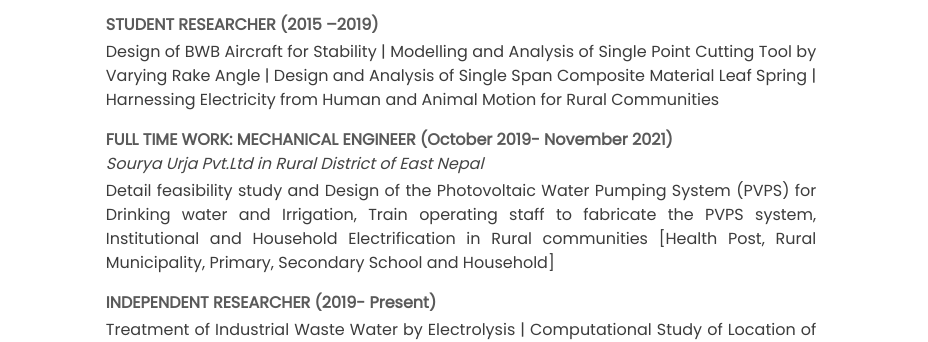
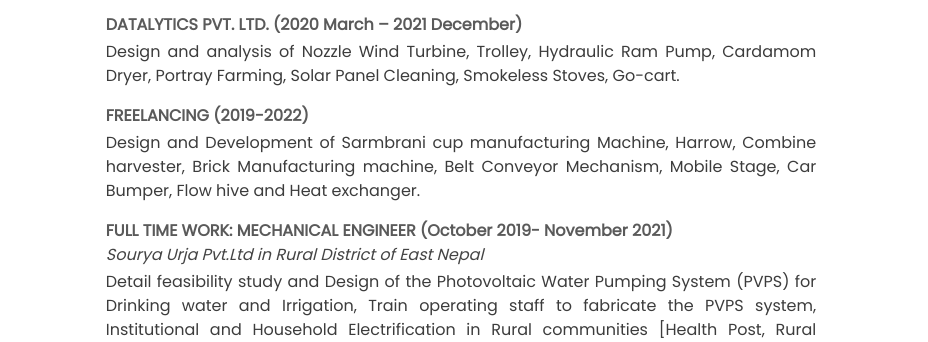
Before and after one commit to AnilK-Panta/portfolio_web, a plain HTML site: page index.html in a window 1280 px wide. Shown: the part 449-791 px from the top of the page, 352-1280 px from the left. Drawn offline with nearby package versions, Linux system fonts and the light colour scheme.

Commit message:
experience

```diff
--- a/index.html
+++ b/index.html
@@ -90,12 +90,14 @@
                     </div>
                 </div>
                 <ul class="professionalJourney">
-                    <li>STUDENT RESEARCHER (2015 –2019)</li>
-                    <p style="text-align: justify;">Design of BWB Aircraft for Stability | Modelling and Analysis of
-                        Single Point Cutting Tool by Varying Rake Angle |
-                        Design and Analysis of Single Span Composite Material Leaf Spring | Harnessing Electricity from
-                        Human and Animal Motion
-                        for Rural Communities</p>
+                    <li>DATALYTICS PVT. LTD. (2020 March – 2021 December)</li>
+                    <p style="text-align: justify;">Design and analysis of Nozzle Wind Turbine, Trolley, Hydraulic Ram
+                        Pump, Cardamom Dryer, Portray Farming, Solar Panel
+                        Cleaning, Smokeless Stoves, Go-cart.</p>
+                    <li>FREELANCING (2019-2022)</li>
+                    <p style="text-align: justify;">Design and Development of Sarmbrani cup manufacturing Machine,
+                        Harrow, Combine harvester, Brick Manufacturing machine,
+                        Belt Conveyor Mechanism, Mobile Stage, Car Bumper, Flow hive and Heat exchanger.</p>
                     <li>FULL TIME WORK: MECHANICAL ENGINEER (October 2019- November 2021)</li>
                     <i>Sourya Urja Pvt.Ltd in Rural District of East Nepal</i>
                     <p style="text-align: justify;">Detail feasibility study and Design of the Photovoltaic Water
@@ -104,13 +106,18 @@
                         Train operating staff to fabricate the PVPS system, Institutional and Household Electrification
                         in Rural communities
                         [Health Post, Rural Municipality, Primary, Secondary School and Household]</p>
-                    <li>INDEPENDENT RESEARCHER (2019- Present)</li>
+                    <li>RESEARCHER </li>
                     <p style="text-align: justify;">Treatment of Industrial Waste Water by Electrolysis | Computational
                         Study of Location of Return Ventilation in HVAC
                         Systems for Negative Pressure Airborne Infection Isolation Rooms | 3E Analysis of Auto Rickshaw
                         and Retrofitting of it
                         into E- Rickshaw | Design and Development of Air-conditioning Suit for Agricultural and
                         Industrial Worker</p>
+                    <p style="text-align: justify;">Design of BWB Aircraft for Stability | Modelling and Analysis of
+                        Single Point Cutting Tool by Varying Rake Angle |
+                        Design and Analysis of Single Span Composite Material Leaf Spring | Harnessing Electricity from
+                        Human and Animal Motion
+                        for Rural Communities</p>
                 </ul>
 
             </div>
```
